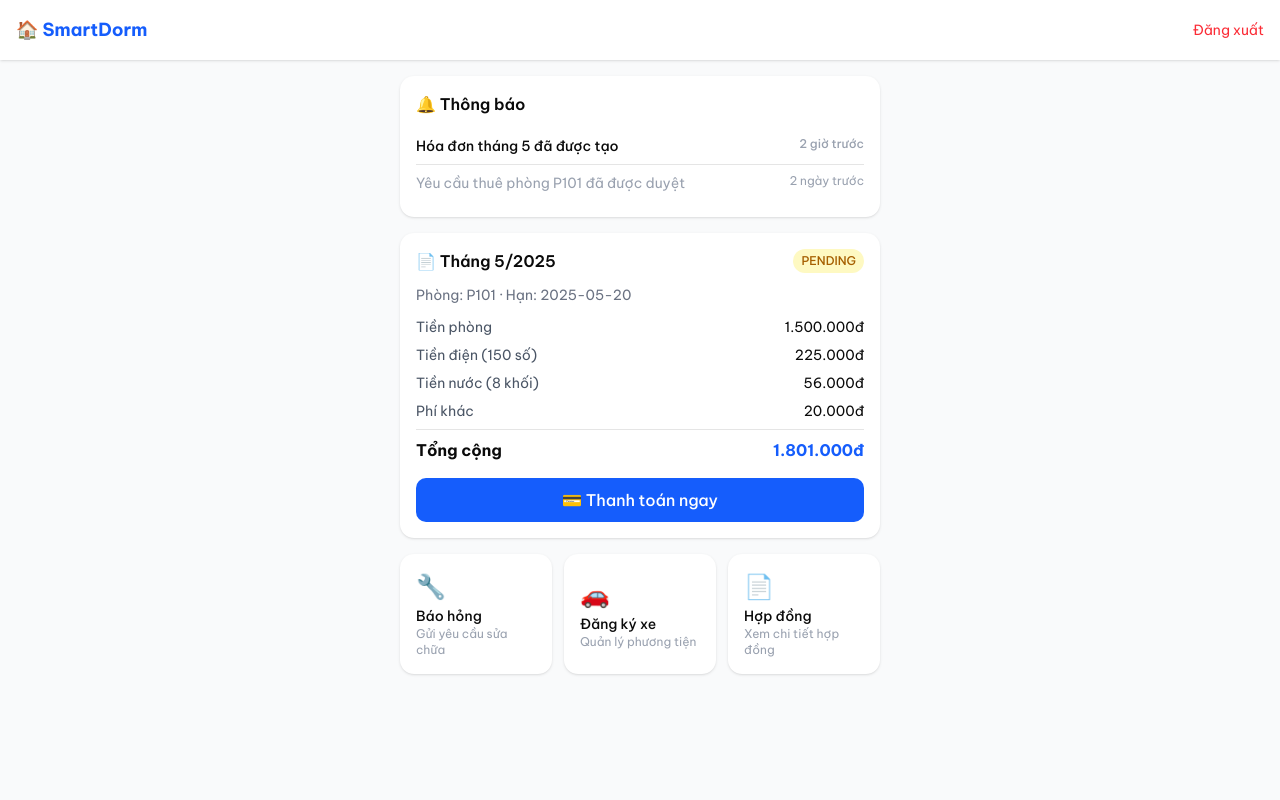
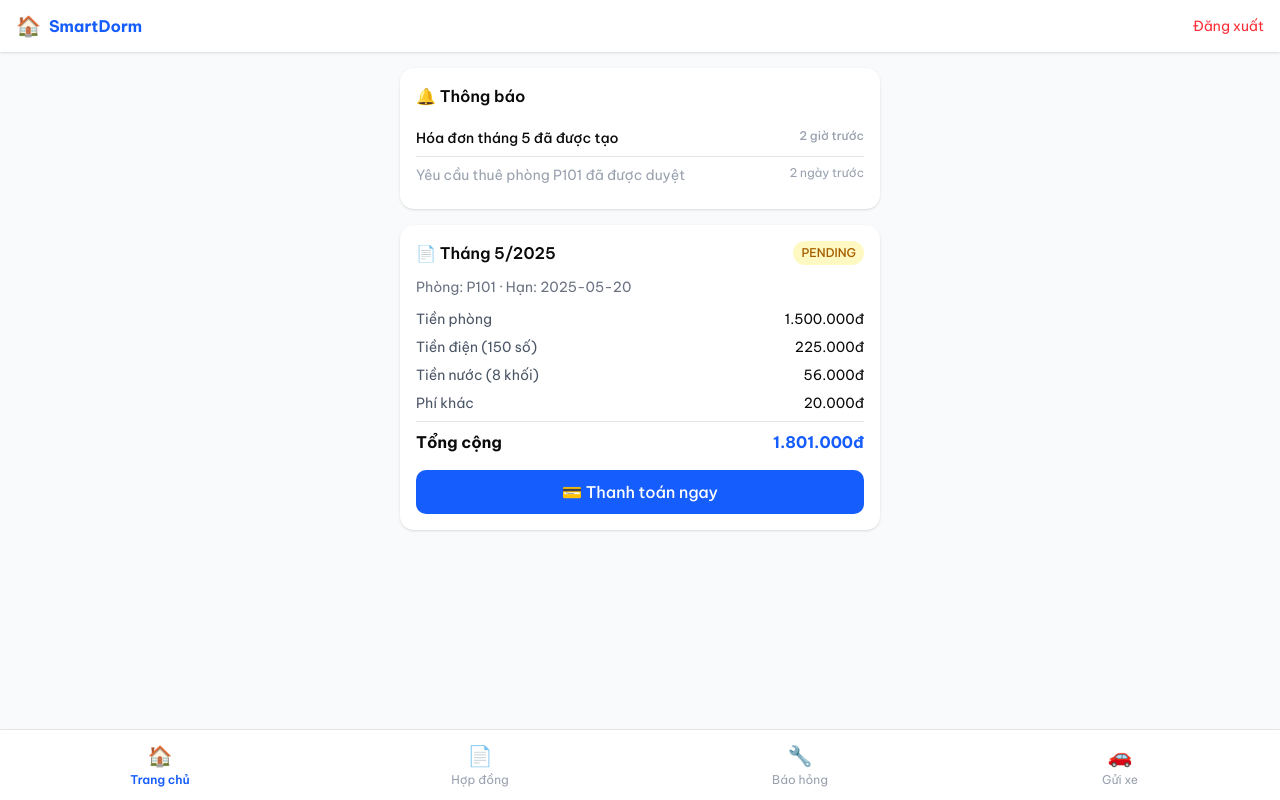
Before and after one commit to PhamCaoChiThanh/SmartDorm, a Next.js app in the folder frontend/: page /tenant/invoice in a window 1280 px wide. Built offline with nearby package versions, Linux system fonts and the light colour scheme.

Commit message:
feat: fix trang ng dung

```diff
--- a/frontend/app/tenant/invoice/page.tsx
+++ b/frontend/app/tenant/invoice/page.tsx
@@ -1,6 +1,5 @@
 "use client";
 
-import { useRouter } from "next/navigation";
 import { useState } from "react";
 
 const invoice = {
@@ -22,23 +21,10 @@ const notifications = [
 ];
 
 export default function TenantInvoice() {
-  const router = useRouter();
   const [paid, setPaid] = useState(false);
   const total = invoice.items.reduce((sum, i) => sum + i.amount, 0);
 
   return (
-    <div className="min-h-screen bg-gray-50">
-      {/* Navbar */}
-      <nav className="bg-white shadow-sm px-4 py-4 flex justify-between items-center">
-        <h1 className="text-lg font-bold text-blue-600">🏠 SmartDorm</h1>
-        <button
-          onClick={() => router.push("/login")}
-          className="text-sm text-red-500 hover:underline"
-        >
-          Đăng xuất
-        </button>
-      </nav>
-
     <div className="p-4 max-w-lg mx-auto space-y-4">
       {/* Thông báo */}
       <div className="bg-white rounded-xl shadow-sm p-4">
@@ -61,9 +47,7 @@ export default function TenantInvoice() {
         <div className="flex justify-between items-center mb-3">
           <h2 className="font-semibold">📄 {invoice.month}</h2>
           <span className={`text-xs px-2 py-1 rounded-full font-medium ${
-              paid
-                ? "bg-green-100 text-green-700"
-                : "bg-yellow-100 text-yellow-700"
+            paid ? "bg-green-100 text-green-700" : "bg-yellow-100 text-yellow-700"
           }`}>
             {paid ? "ĐÃ THANH TOÁN" : "PENDING"}
           </span>
@@ -97,35 +81,6 @@ export default function TenantInvoice() {
           </div>
         )}
       </div>
-
-        {/* Menu nhanh */}
-        <div className="grid grid-cols-3 gap-3">
-  <button
-    onClick={() => router.push("/tenant/maintenance")}
-    className="bg-white rounded-xl shadow-sm p-4 text-left hover:shadow-md transition"
-  >
-    <div className="text-2xl mb-1">🔧</div>
-    <div className="font-medium text-sm">Báo hỏng</div>
-    <div className="text-xs text-gray-400">Gửi yêu cầu sửa chữa</div>
-  </button>
-  <button
-    onClick={() => router.push("/tenant/parking")}
-    className="bg-white rounded-xl shadow-sm p-4 text-left hover:shadow-md transition"
-  >
-    <div className="text-2xl mb-1">🚗</div>
-    <div className="font-medium text-sm">Đăng ký xe</div>
-    <div className="text-xs text-gray-400">Quản lý phương tiện</div>
-  </button>
-  <button
-    onClick={() => router.push("/tenant/contract")}
-    className="bg-white rounded-xl shadow-sm p-4 text-left hover:shadow-md transition"
-  >
-    <div className="text-2xl mb-1">📄</div>
-    <div className="font-medium text-sm">Hợp đồng</div>
-    <div className="text-xs text-gray-400">Xem chi tiết hợp đồng</div>
-  </button>
-</div>
-      </div>
     </div>
   );
 }
--- /dev/null
+++ b/frontend/app/tenant/layout.tsx
@@ -0,0 +1,58 @@
+"use client";
+
+import { useRouter, usePathname } from "next/navigation";
+
+const navItems = [
+  { label: "Trang chủ", icon: "🏠", path: "/tenant/invoice" },
+  { label: "Hợp đồng", icon: "📄", path: "/tenant/contract" },
+  { label: "Báo hỏng", icon: "🔧", path: "/tenant/maintenance" },
+  { label: "Gửi xe", icon: "🚗", path: "/tenant/parking" },
+];
+
+export default function TenantLayout({ children }: { children: React.ReactNode }) {
+  const router = useRouter();
+  const pathname = usePathname();
+
+  return (
+    <div className="min-h-screen bg-gray-50 flex flex-col">
+      {/* Header */}
+      <header className="bg-white shadow-sm px-4 py-3 flex justify-between items-center sticky top-0 z-10">
+        <div className="flex items-center gap-2">
+          <span className="text-xl">🏠</span>
+          <span className="font-bold text-blue-600">SmartDorm</span>
+        </div>
+        <button
+          onClick={() => router.push("/login")}
+          className="text-sm text-red-500 hover:underline"
+        >
+          Đăng xuất
+        </button>
+      </header>
+
+      {/* Content */}
+      <main className="flex-1 pb-20">
+        {children}
+      </main>
+
+      {/* Bottom Navigation */}
+      <nav className="fixed bottom-0 left-0 right-0 bg-white border-t shadow-lg z-10">
+        <div className="grid grid-cols-4">
+          {navItems.map((item) => (
+            <button
+              key={item.label}
+              onClick={() => router.push(item.path)}
+              className={`flex flex-col items-center py-3 text-xs transition ${
+                pathname === item.path
+                  ? "text-blue-600 font-semibold"
+                  : "text-gray-400 hover:text-gray-600"
+              }`}
+            >
+              <span className="text-xl mb-0.5">{item.icon}</span>
+              <span>{item.label}</span>
+            </button>
+          ))}
+        </div>
+      </nav>
+    </div>
+  );
+}
```
Lines whose indentation alone changed are shown as unchanged.
